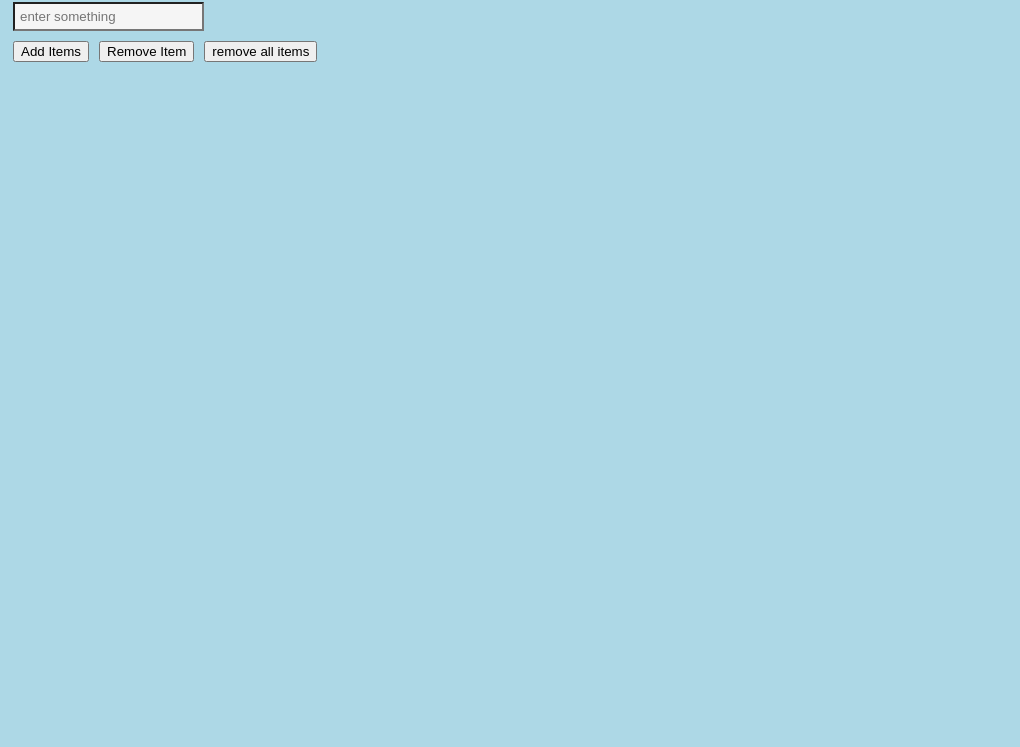
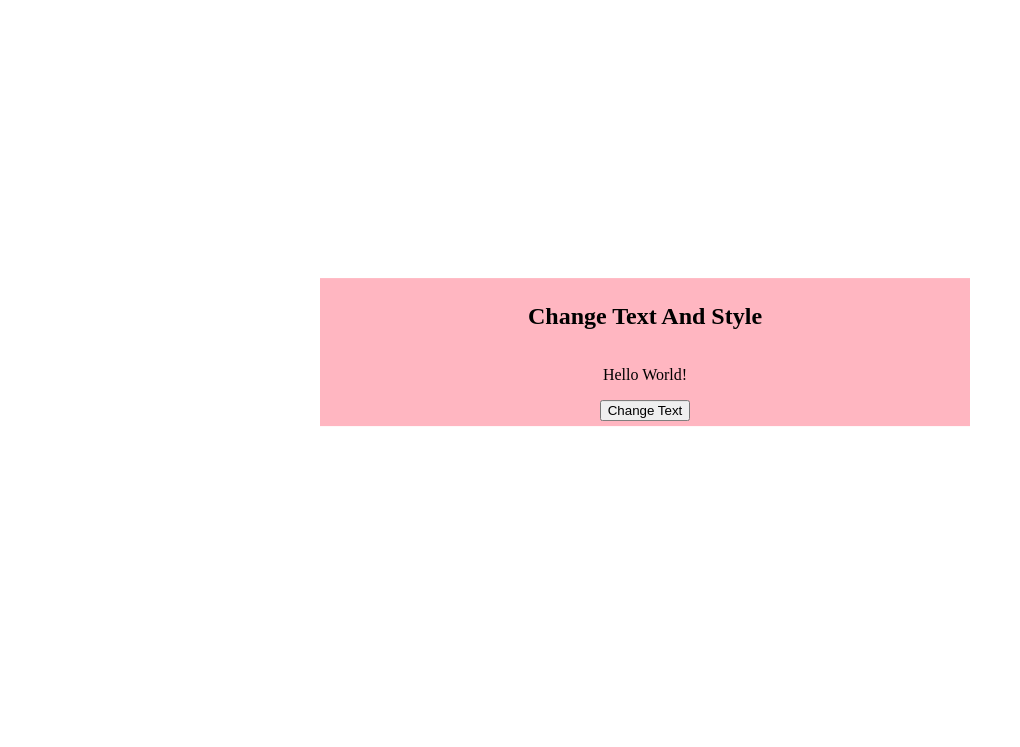
Before and after one commit to aliyapraveen123/hackathon21, a plain HTML site: page index.html in a window 1280 px wide. Shown: the part 53-800 px from the top of the page, without its empty margins (0-1020 px from the left). Drawn offline with Linux system fonts and the light colour scheme.

Commit message:
Add files via upload

```diff
--- a/index.html
+++ b/index.html
@@ -1,80 +1,45 @@
 <!DOCTYPE html>
 <html lang="en">
-
 <head>
     <meta charset="UTF-8">
     <meta name="viewport" content="width=device-width, initial-scale=1.0">
-
-    <title>items</title>
+    <title>Document</title>
 </head>
-
 <body>
-    <section id='container'></section>
+    <section id="container"></section>
     <script>
         let heading = document.createElement('h1');
-        heading.textContent = 'My List';
-        heading.style.margin = '5px'
-        document.body.appendChild(heading);
+        heading.textContent = "Change Text And Style";
 
-        let controls = document.createElement('div');
+        let para = document.createElement('p');
+        para.textContent = "Hello World!";
 
+        let btn = document.createElement('button');
+        btn.textContent = 'Change Text';
 
-
-        let input = document.createElement('input');
-        input.placeholder = 'enter something';
-        input.style.backgroundColor = 'whitesmoke';
-        input.style.padding = '5px';
-        input.style.margin = '5px';
-        controls.appendChild(input);
-
-
-        let gap = document.createElement('br');
-        controls.appendChild(gap);
-
-
-        let add = document.createElement('button');
-        add.textContent = "Add Items";
-        add.style.margin = '5px';
-        controls.appendChild(add);
-
-        let remove = document.createElement('button');
-        remove.textContent = "Remove Item";
-        remove.style.margin = '5px';
-        controls.appendChild(remove);
-
-        let removeall = document.createElement('button');
-        removeall.textContent = 'remove all items';
-        removeall.style.margin = '5px';
-        controls.appendChild(removeall);
-
-        document.body.appendChild(controls);
-        document.body.style.backgroundColor = 'lightblue';
-
-        let ul = document.createElement('ul');
-        document.body.appendChild(ul);
-
-
-        add.addEventListener('click', function () {
-            if (input.value === '') {
-                alert("Please Enter Something");
-                return;
-            }
-            let list = document.createElement('li');
-            list.textContent = input.value
-            ul.appendChild(list);
-            input.value = '';
-        })
-
-        remove.addEventListener('click', function () {
-            if (ul.lastChild) {
-                ul.removeChild(ul.lastChild)
-            }
+        btn.addEventListener('click', function (){
+            para.textContent = "Hello, JavaScript DOM!";
+            para.style.fontSize = '20px';
+            para.style.color = 'blue';
         });
 
-        removeall.addEventListener('click', function () {
-            ul.innerHTML = '';
-        })
+        let container = document.getElementById('container');
+        container.appendChild(heading);
+        container.appendChild(para);
+        container.appendChild(btn);
+        container.style.backgroundColor = 'lightpink';
+        container.style.margin = '5px';
+        container.style.padding = '5px';
+        container.style.width = '50%';
+        container.style.textAlign = 'center';
+        container.style.alignItems = 'center';
+        container.style.display = 'flex';
+        container.style.flexDirection = 'column'
+        container.style.position = 'absolute';
+        container.style.top = '50%';
+        container.style.left = '50%';
+        container.style.transform = 'translate(-50%, -50%)';
+
     </script>
 </body>
-
 </html>
```
